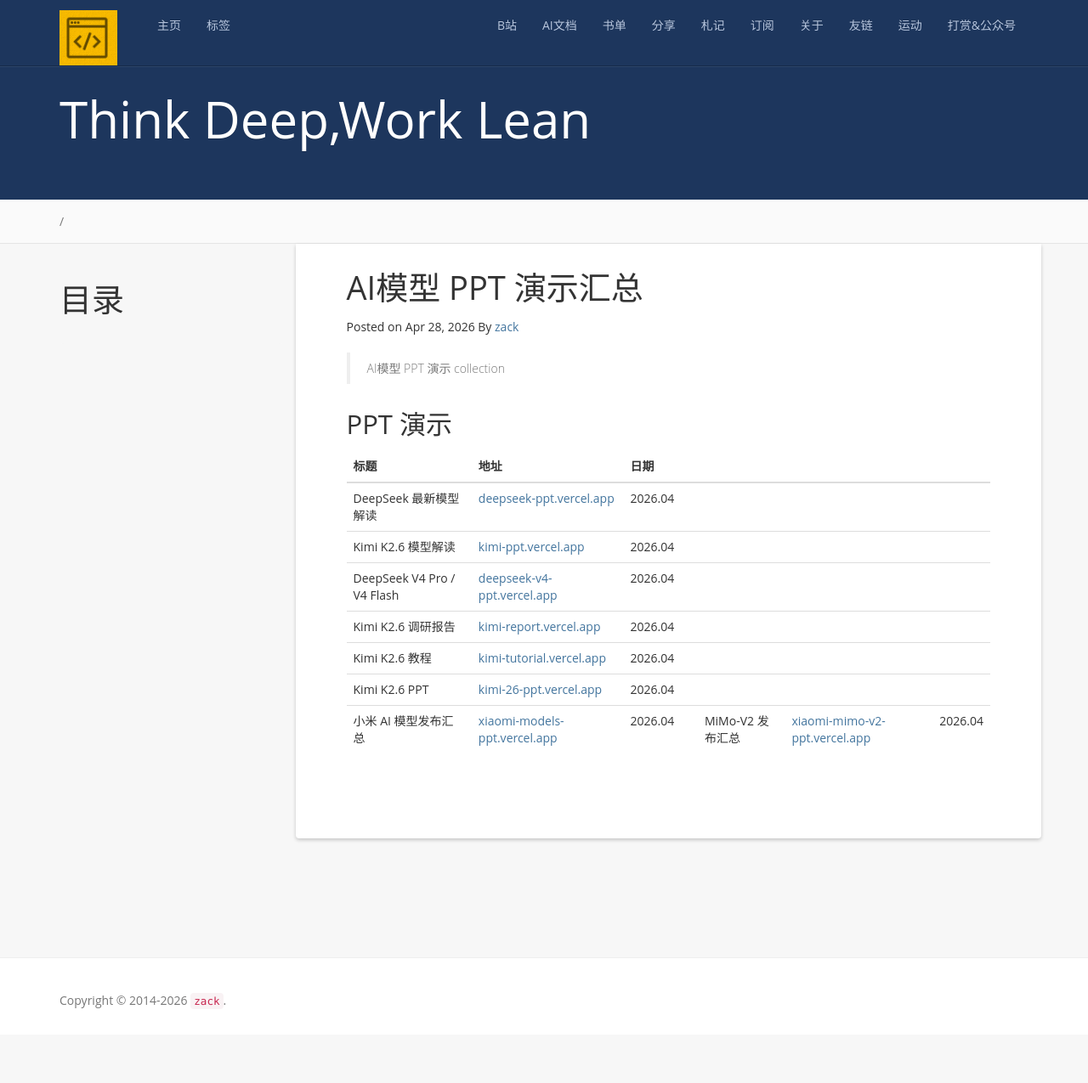
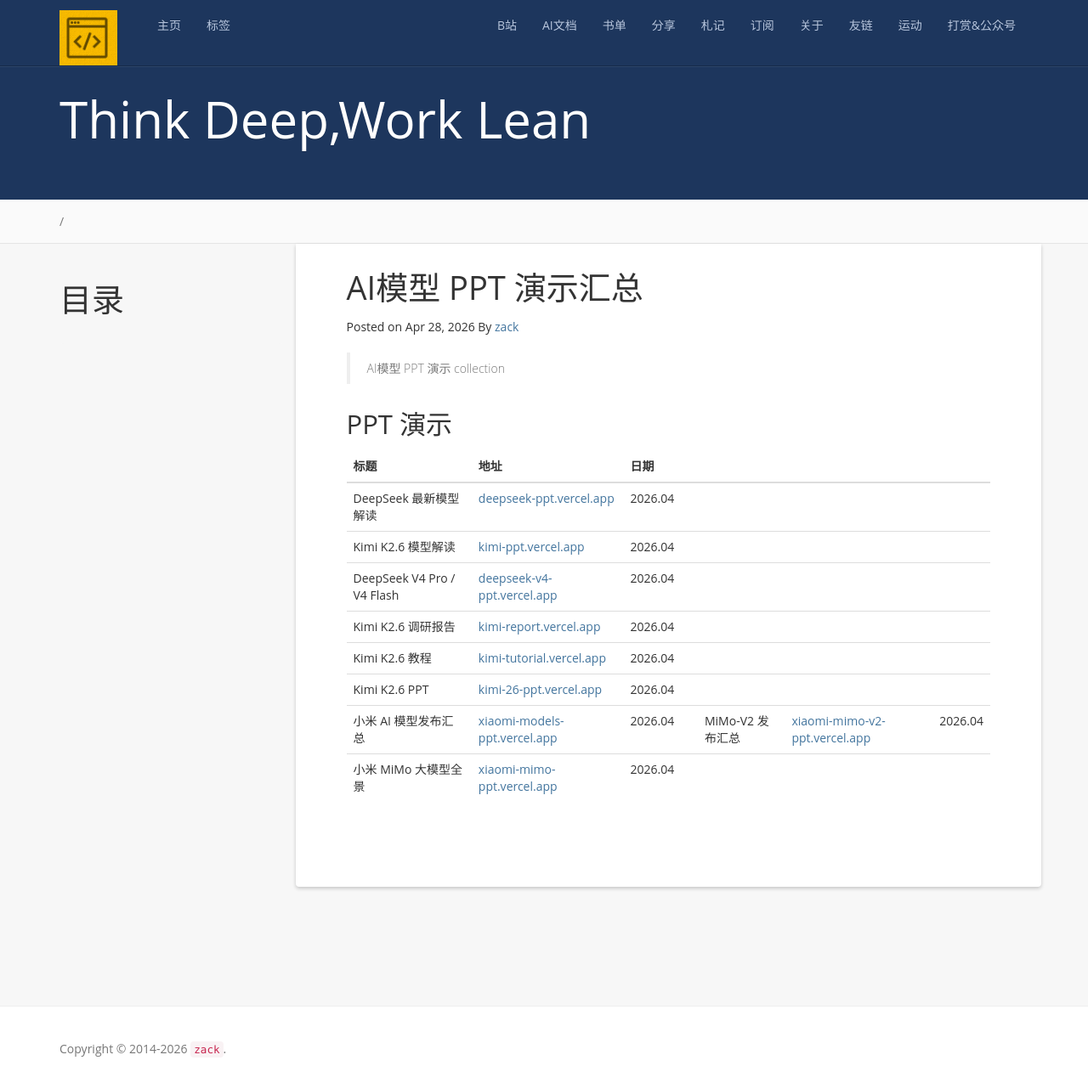
Before and after one commit to zackzhangkai/zackzhangkai.github.io, a Jekyll site: the page built from _posts/2026-04-28-AI模型PPT汇总.md, in a window 1280 px wide and 1275 px high. Shown: the whole window at 85% size. Built offline with Jekyll 4.4.1, drawn with Linux system fonts in a browser that asks for light colours; nearby versions of some CDN libraries; a script that is not in the unit is left out; comment, search, counter and statistics services are not loaded.

Commit message:
Add 小米 MiMo 大模型 PPT

```diff
--- a/_posts/2026-04-28-AI模型PPT汇总.md
+++ b/_posts/2026-04-28-AI模型PPT汇总.md
@@ -17,3 +17,4 @@
 | Kimi K2.6 教程 | [kimi-tutorial.vercel.app](https://kimi-tutorial.vercel.app) | 2026.04 |
 | Kimi K2.6 PPT | [kimi-26-ppt.vercel.app](https://kimi-26-ppt.vercel.app) | 2026.04 |
 | 小米 AI 模型发布汇总 | [xiaomi-models-ppt.vercel.app](https://xiaomi-models-ppt.vercel.app) | 2026.04 || MiMo-V2 发布汇总 | [xiaomi-mimo-v2-ppt.vercel.app](https://xiaomi-mimo-v2-ppt.vercel.app) | 2026.04 |
+| 小米 MiMo 大模型全景 | [xiaomi-mimo-ppt.vercel.app](https://xiaomi-mimo-ppt.vercel.app) | 2026.04 |
```
